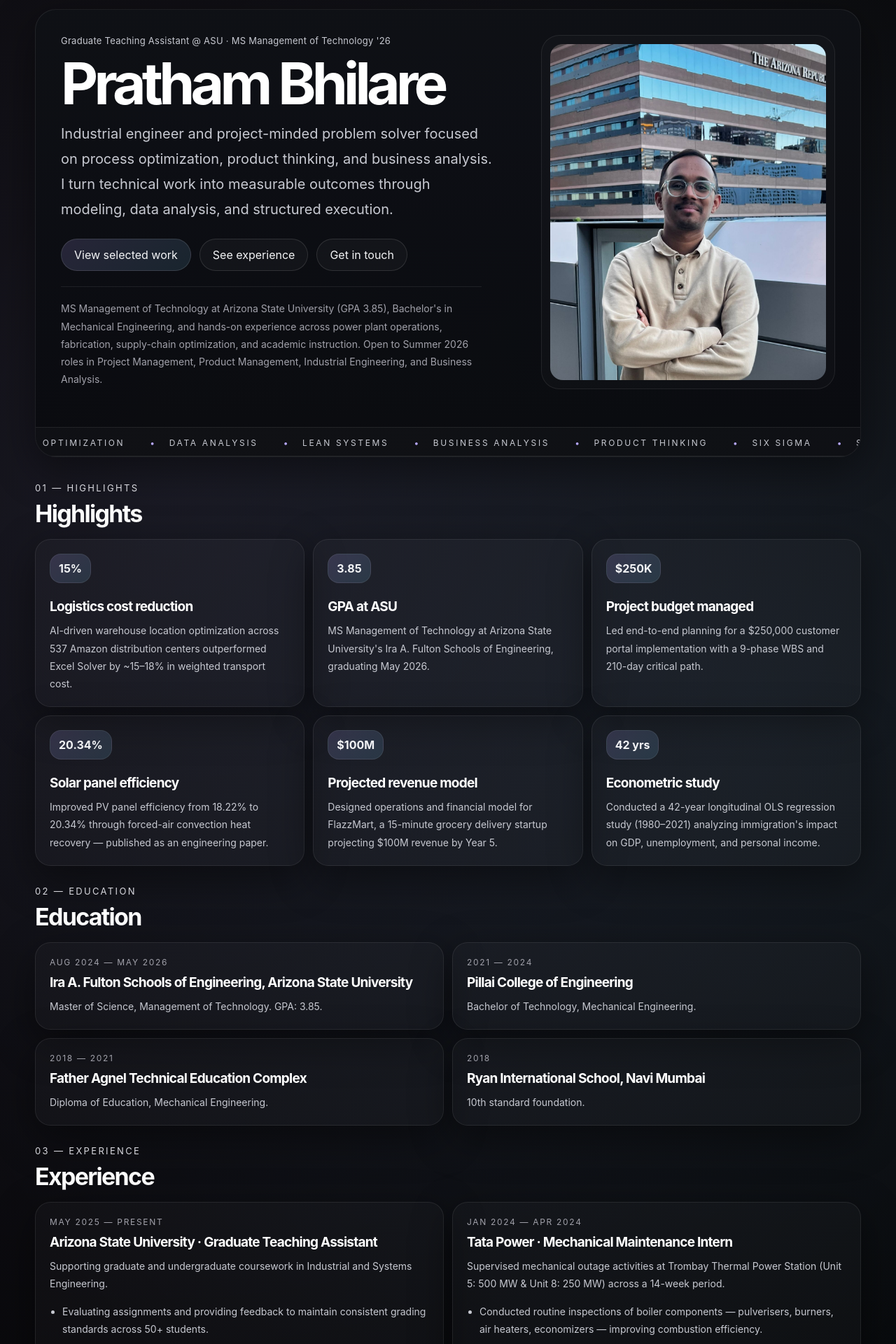
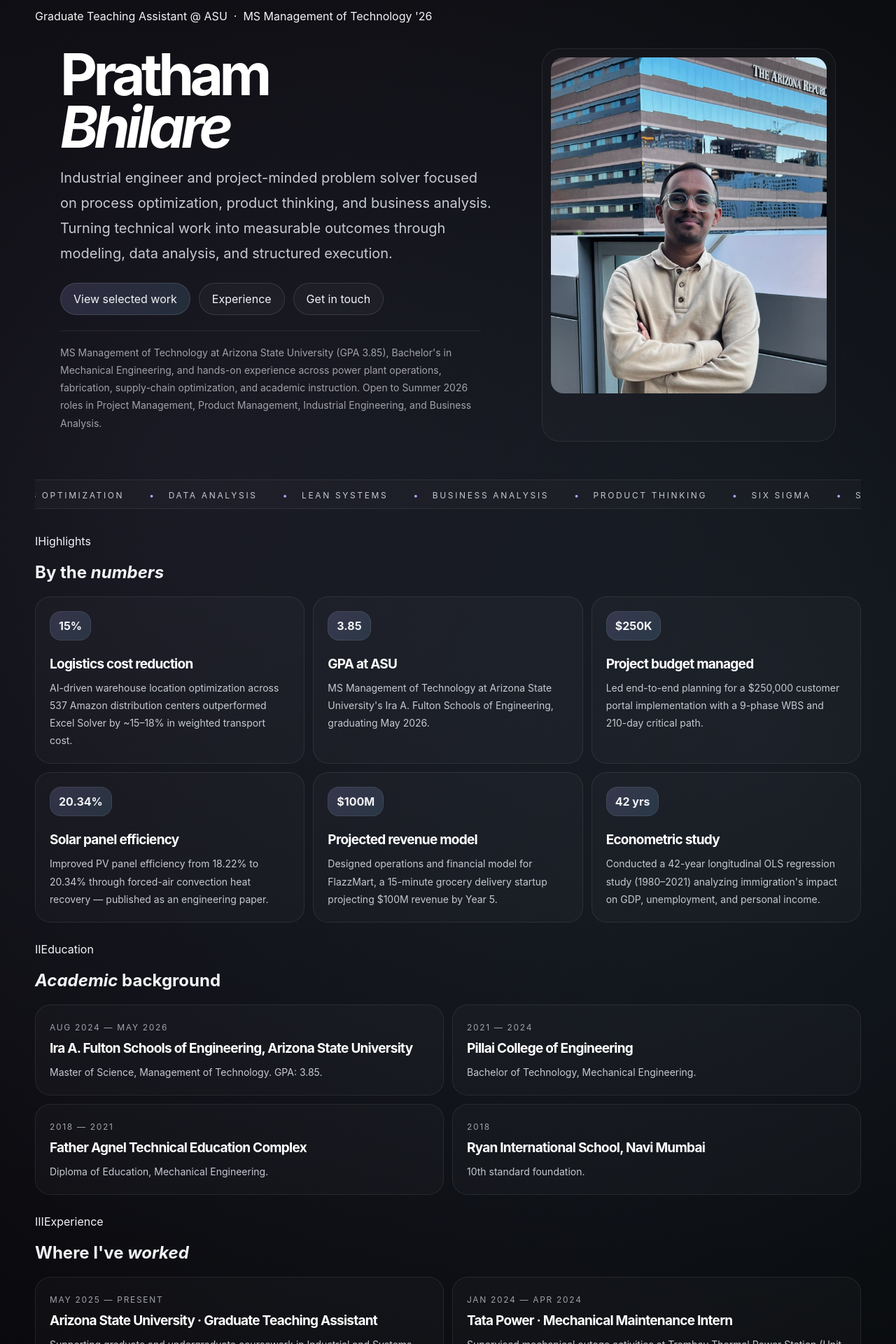
Before and after one commit to bhilarepratham/portfolio, a Next.js app: page / in a window 1280 px wide. Shown: the part 100-2020 px from the top of the page at 70% size. Built offline with nearby package versions, Linux system fonts and the light colour scheme.

Commit message:
Refactor page layout with SceneMarker component
Added SceneMarker component for better section labeling and updated various sections for improved clarity and structure.

```diff
--- a/app/page.tsx
+++ b/app/page.tsx
@@ -253,6 +253,17 @@ const research = [
   },
 ];
 
+function SceneMarker({ num, label }: { num: string; label: string }) {
+  return (
+    <div className="scene-marker">
+      <span className="scene-marker-text">
+        <span className="scene-num">{num}</span>
+        {label}
+      </span>
+    </div>
+  );
+}
+
 export default function Home() {
   const [navOpen, setNavOpen] = useState(false);
 
@@ -318,7 +329,7 @@ export default function Home() {
             aria-expanded={navOpen}
             aria-controls="siteNav"
           >
-            Menu
+            {navOpen ? "Close" : "Menu"}
           </button>
 
           <nav className={`nav ${navOpen ? "open" : ""}`} id="siteNav">
@@ -335,41 +346,44 @@ export default function Home() {
       </header>
 
       <main id="home" className="wrap">
+
+        {/* HERO */}
         <section className="hero fade-in">
-          <div className="hero-panel reveal">
+          <div className="hero-eyebrow">
+            Graduate Teaching Assistant @ ASU &nbsp;·&nbsp; MS Management of Technology &apos;26
+          </div>
+
           <div className="hero-grid">
-              <div>
-                <div className="eyebrow">
-                  Graduate Teaching Assistant @ ASU · MS Management of Technology &apos;26
-                </div>
-                <h1>Pratham Bhilare</h1>
+            <div className="hero-left">
+              <h1>Pratham<br /><em>Bhilare</em></h1>
+              <div className="hero-rule" />
               <p className="subhead">
                 Industrial engineer and project-minded problem solver focused on
                 process optimization, product thinking, and business analysis.
-                  I turn technical work into measurable outcomes through modeling,
+                Turning technical work into measurable outcomes through modeling,
                 data analysis, and structured execution.
               </p>
               <div className="hero-actions">
-                  <a className="btn primary" href="#projects">
-                    View selected work
-                  </a>
-                  <a className="btn" href="#experience">
-                    See experience
-                  </a>
-                  <a className="btn" href="mailto:pratham.bhilare1010@gmail.com">
-                    Get in touch
-                  </a>
+                <a className="btn primary" href="#projects">View selected work</a>
+                <a className="btn" href="#experience">Experience</a>
+                <a className="btn" href="mailto:pratham.bhilare1010@gmail.com">Get in touch</a>
               </div>
-                <div className="hero-note">
-                  MS Management of Technology at Arizona State University (GPA 3.85), Bachelor&apos;s in Mechanical Engineering, and hands-on experience across power plant operations, fabrication, supply-chain optimization, and academic instruction. Open to Summer 2026 roles in Project Management, Product Management, Industrial Engineering, and Business Analysis.
-                </div>
+              <p className="hero-note">
+                MS Management of Technology at Arizona State University (GPA 3.85),
+                Bachelor&apos;s in Mechanical Engineering, and hands-on experience across
+                power plant operations, fabrication, supply-chain optimization, and
+                academic instruction. Open to Summer 2026 roles in Project Management,
+                Product Management, Industrial Engineering, and Business Analysis.
+              </p>
             </div>
 
-              <div className="portrait-shell">
-                <div className="portrait-card reveal">
+            <div className="portrait-shell reveal">
+              <div className="portrait-card">
+                <div className="portrait-bar-top" />
                 <div className="portrait">
                   <img src="/assets/portrait.jpg" alt="Portrait of Pratham Bhilare" />
                 </div>
+                <div className="portrait-bar-bottom" />
               </div>
             </div>
           </div>
@@ -389,25 +403,20 @@ export default function Home() {
                   "Systems engineering",
                   "Financial modeling",
                 ].map((word, index) => (
-                    <span key={`${dupIndex}-${index}-${word}`}>{word}</span>
+                  <span key={`${dupIndex}-${index}`}>{word}</span>
                 ))
               )}
             </div>
           </div>
-          </div>
         </section>
 
+        {/* HIGHLIGHTS */}
         <section id="highlights" className="fade-in">
-          <div className="eyebrow-number">01 — Highlights</div>
-          <div className="section-title">
-            <div>
-              <h2>Highlights</h2>
-            </div>
-          </div>
-
+          <SceneMarker num="I" label="Highlights" />
+          <h2>By the <em>numbers</em></h2>
           <div className="highlights-grid">
             {highlights.map((item) => (
-              <div className="highlight-card panel reveal" key={item.title}>
+              <div className="highlight-card reveal" key={item.title}>
                 <div className="highlight-stat">{item.stat}</div>
                 <h3>{item.title}</h3>
                 <p>{item.text}</p>
@@ -416,18 +425,14 @@ export default function Home() {
           </div>
         </section>
 
+        {/* EDUCATION */}
         <section id="education" className="fade-in">
-          <div className="eyebrow-number">02 — Education</div>
-          <div className="section-title">
-            <div>
-              <h2>Education</h2>
-            </div>
-          </div>
-
+          <SceneMarker num="II" label="Education" />
+          <h2><em>Academic</em> background</h2>
           <div className="edu-list">
             {education.map((item) => (
-              <article className="edu-card panel reveal" key={item.school}>
-                <div className="year">{item.year}</div>
+              <article className="edu-card reveal" key={item.school}>
+                <span className="year">{item.year}</span>
                 <h3>{item.school}</h3>
                 <p>{item.degree}</p>
               </article>
@@ -435,18 +440,15 @@ export default function Home() {
           </div>
         </section>
 
+        {/* EXPERIENCE */}
         <section id="experience" className="fade-in">
-          <div className="eyebrow-number">03 — Experience</div>
-          <div className="section-title">
-            <div>
-              <h2>Experience</h2>
-            </div>
-          </div>
-
+          <SceneMarker num="III" label="Experience" />
+          <h2>Where I&apos;ve <em>worked</em></h2>
           <div className="exp-list">
             {experience.map((job) => (
-              <article className="exp-card panel reveal" key={job.company + job.year}>
-                <div className="year">{job.year}</div>
+              <article className="exp-card reveal" key={job.company + job.year}>
+                <span className="year">{job.year}</span>
+                <div className="exp-right">
                   <h3>{job.company}</h3>
                   <p>{job.desc}</p>
                   <ul>
@@ -454,22 +456,19 @@ export default function Home() {
                       <li key={point}>{point}</li>
                     ))}
                   </ul>
+                </div>
               </article>
             ))}
           </div>
         </section>
 
+        {/* PROJECTS */}
         <section id="projects" className="fade-in">
-          <div className="eyebrow-number">04 — Projects</div>
-          <div className="section-title">
-            <div>
-              <h2>Projects</h2>
-            </div>
-          </div>
-
+          <SceneMarker num="IV" label="Projects" />
+          <h2>Selected <em>work</em></h2>
           <div className="project-grid">
             {projects.map((project) => (
-              <article className="project-card panel reveal" key={project.title}>
+              <article className="project-card reveal" key={project.title}>
                 <div className="project-media">
                   <img src={project.image} alt={project.title} />
                 </div>
@@ -480,9 +479,7 @@ export default function Home() {
                   <p>{project.desc}</p>
                   <div className="tag-row">
                     {project.tags.map((tag) => (
-                      <span className="tag" key={tag}>
-                        {tag}
-                      </span>
+                      <span className="tag" key={tag}>{tag}</span>
                     ))}
                   </div>
                 </div>
@@ -491,21 +488,17 @@ export default function Home() {
           </div>
         </section>
 
+        {/* RESEARCH */}
         <section id="research" className="fade-in">
-          <div className="eyebrow-number">05 — Research</div>
-          <div className="section-title">
-            <div>
-              <h2>Research &amp; Publications</h2>
-            </div>
-          </div>
-
+          <SceneMarker num="V" label="Research & Publications" />
+          <h2>Research &amp; <em>publications</em></h2>
           <div className="research-list">
             {research.map((item) => (
-              <article className="research-card panel reveal" key={item.title}>
-                <div className="year">{item.type}</div>
+              <article className="research-card reveal" key={item.title}>
+                <span className="year">{item.type}</span>
                 <h3>{item.title}</h3>
                 <p>{item.desc}</p>
-                <div className="tag-row" style={{ marginTop: 14 }}>
+                <div className="tag-row" style={{ marginTop: 16 }}>
                   {item.tags.map((tag) => (
                     <span className="tag" key={tag}>{tag}</span>
                   ))}
@@ -515,17 +508,13 @@ export default function Home() {
           </div>
         </section>
 
+        {/* SKILLS */}
         <section id="skills" className="fade-in">
-          <div className="eyebrow-number">06 — Skills</div>
-          <div className="section-title">
-            <div>
-              <h2>Skills</h2>
-            </div>
-          </div>
-
+          <SceneMarker num="VI" label="Skills" />
+          <h2>Areas of <em>expertise</em></h2>
           <div className="skills-grid">
             {skills.map((skill) => (
-              <div className="skill-card panel reveal" key={skill.title}>
+              <div className="skill-card reveal" key={skill.title}>
                 <h3>{skill.title}</h3>
                 <p>{skill.text}</p>
               </div>
@@ -533,20 +522,16 @@ export default function Home() {
           </div>
         </section>
 
+        {/* CERTIFICATIONS */}
         <section id="certifications" className="fade-in">
-          <div className="eyebrow-number">07 — Certifications</div>
-          <div className="section-title">
-            <div>
-              <h2>Certifications</h2>
-            </div>
-          </div>
-
+          <SceneMarker num="VII" label="Certifications" />
+          <h2><em>Credentials</em> &amp; certifications</h2>
           <div className="cert-grid">
             {certifications.map((cert) => (
-              <article className="cert-card panel reveal" key={cert.name}>
-                <div className="cert-badge">✓</div>
+              <article className="cert-card reveal" key={cert.name}>
+                <div className="cert-badge">&#10003;</div>
                 <div className="cert-body">
-                  <div className="year">{cert.body}</div>
+                  <span className="year">{cert.body}</span>
                   <h3>{cert.name}</h3>
                   <p>{cert.desc}</p>
                 </div>
@@ -555,63 +540,39 @@ export default function Home() {
           </div>
         </section>
 
+        {/* CONTACT */}
         <section id="contact" className="fade-in">
-          <div className="eyebrow-number">08 — Contact</div>
-          <div className="section-title">
-            <div>
-              <h2>Get in touch</h2>
+          <SceneMarker num="VIII" label="Contact" />
+          <h2>Get in <em>touch</em></h2>
+          <div className="contact-card reveal">
+            <div className="contact-left">
+              <p>
+                Currently seeking roles for Summer 2026 in Project Management,
+                Product Management, Industrial Engineering, Manufacturing Engineering,
+                and Business Analysis. Open to relocation and collaboration across
+                technical and operations-focused teams.
+              </p>
+              <div className="hero-actions">
+                <a className="btn primary" href="mailto:pratham.bhilare1010@gmail.com">Email Pratham</a>
+                <a className="btn" href="https://www.linkedin.com/in/prathambhilare" target="_blank" rel="noreferrer noopener">LinkedIn</a>
+                <a className="btn" href="#home">Back to top</a>
               </div>
             </div>
-
-          <div className="panel contact-card reveal">
-            <div>
-              <p>
-                Currently seeking roles for Summer 2026 in Project Management,
-                Product Management, Industrial Engineering, Manufacturing
-                Engineering, and Business Analysis. Open to relocation and
-                collaboration across technical and operations-focused teams.
-              </p>
-
-              <div className="hero-actions" style={{ marginTop: 0 }}>
-                <a className="btn primary" href="mailto:pratham.bhilare1010@gmail.com">
-                  Email Pratham
-                </a>
-                <a className="btn" href="https://www.linkedin.com/in/prathambhilare" target="_blank" rel="noreferrer noopener">
-                  LinkedIn
-                </a>
-                <a className="btn" href="#home">
-                  Back to top
-                </a>
-              </div>
-            </div>
-
-            <div className="contact-box">
+            <div className="contact-right">
               <strong>Contact details</strong>
               <div className="contact-links">
                 <a href="tel:+14807425812">+1 (480) 742-5812</a>
-                <a href="mailto:pratham.bhilare1010@gmail.com">
-                  pratham.bhilare1010@gmail.com
-                </a>
-                <a
-                  href="https://www.linkedin.com/in/prathambhilare"
-                  target="_blank"
-                  rel="noreferrer noopener"
-                >
-                  LinkedIn profile
-                </a>
-                <a
-                  href="https://github.com/bhilarepratham"
-                  target="_blank"
-                  rel="noreferrer noopener"
-                >
-                  GitHub profile
-                </a>
+                <a href="mailto:pratham.bhilare1010@gmail.com">pratham.bhilare1010@gmail.com</a>
+                <a href="https://www.linkedin.com/in/prathambhilare" target="_blank" rel="noreferrer noopener">linkedin.com/in/prathambhilare</a>
+                <a href="https://github.com/bhilarepratham" target="_blank" rel="noreferrer noopener">github.com/bhilarepratham</a>
               </div>
             </div>
           </div>
         </section>
 
-        <div className="footer">© Pratham Ankush Bhilare · Phoenix, AZ</div>
+        <div className="footer">
+          <span className="footer-text">&#169; Pratham Ankush Bhilare &nbsp;&middot;&nbsp; Phoenix, AZ &nbsp;&middot;&nbsp; Open to Summer 2026 roles</span>
+        </div>
       </main>
     </>
   );
```
Lines whose indentation alone changed are shown as unchanged.
